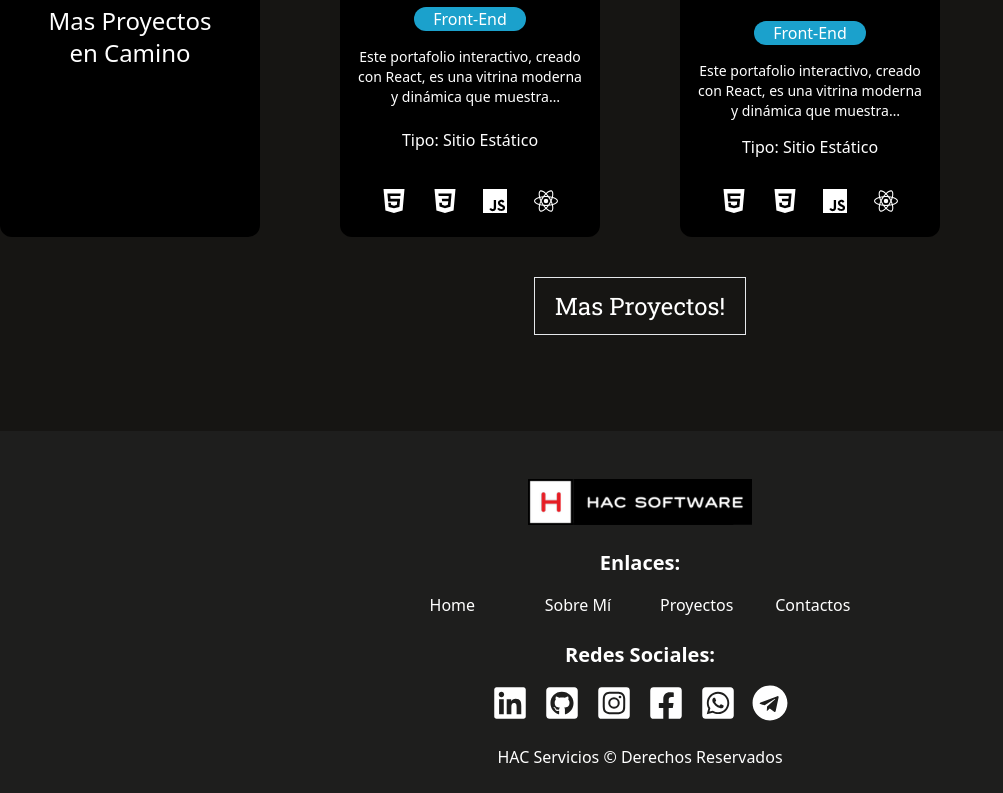
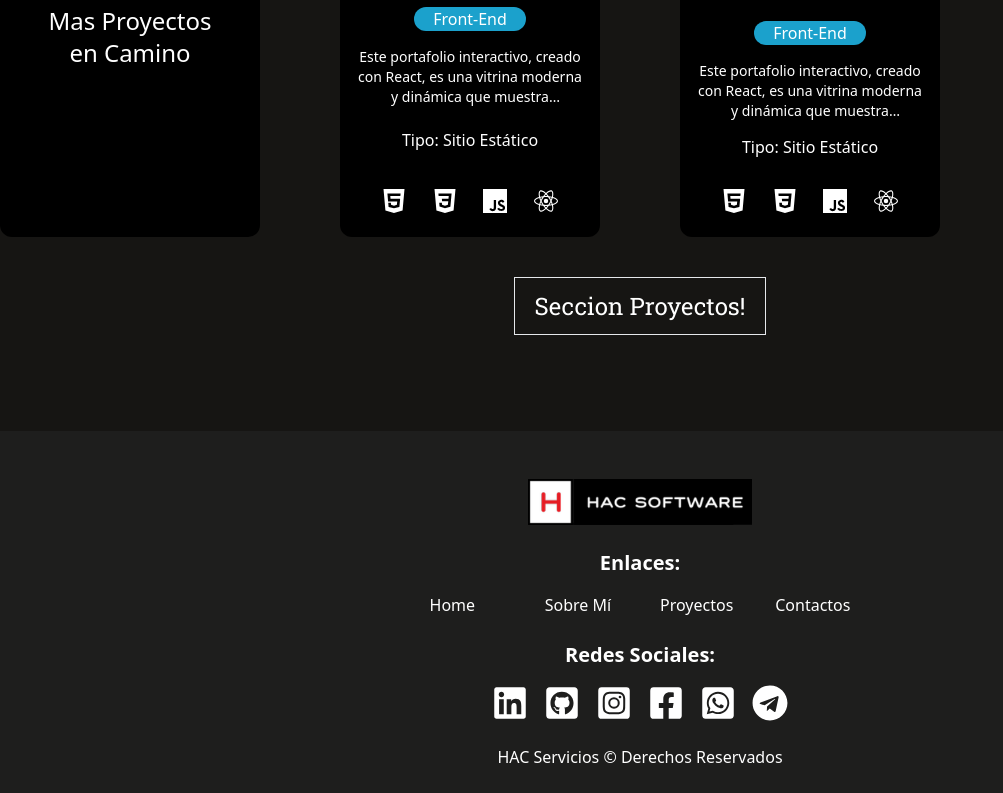
Before and after one commit to hectorc2907/portfolio-hector-clessi, a React (Vite) app: page / in a window 1280 px wide. Shown: the part 1629-2422 px from the top of the page, without its empty margins (0-1003 px from the left). Built offline with nearby package versions, Linux system fonts and the light colour scheme; a web font is replaced by a local one.

Commit message:
agregamos el boton de seccion de proyectos

```diff
--- a/src/components/pages/HomeComponents/works/ButtonMoreProjects.jsx
+++ b/src/components/pages/HomeComponents/works/ButtonMoreProjects.jsx
@@ -5,7 +5,7 @@ const ButtonMoreProjects = () => {
   return (
     <div className="flex justify-center">
       <Link to="/works" className="link-btn">
-        Mas Proyectos!
+        Seccion Proyectos!
       </Link>
     </div>
   );
```
